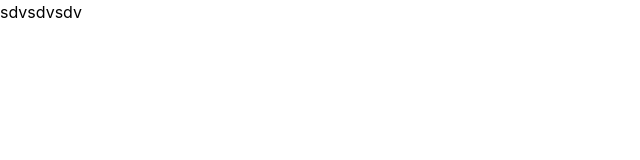
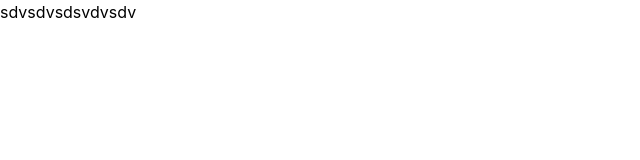
Before and after one commit to junaidkm/node-1-day, a React app: page / in a window 1280 px wide. Shown: the top 160 px of the page, without its empty margins (0-640 px from the left). Built offline with nearby package versions, Linux system fonts and the light colour scheme; the HTML template or start-up script is replaced by a standard one.

Commit message:
update project

```diff
--- a/src/App.jsx
+++ b/src/App.jsx
@@ -2,7 +2,7 @@ import React from 'react'
 
 function App() {
   return (
-    <div>sdvsdvsdv</div>
+    <div>sdvsdvsdsvdvsdv</div>
   )
 }
 
```
